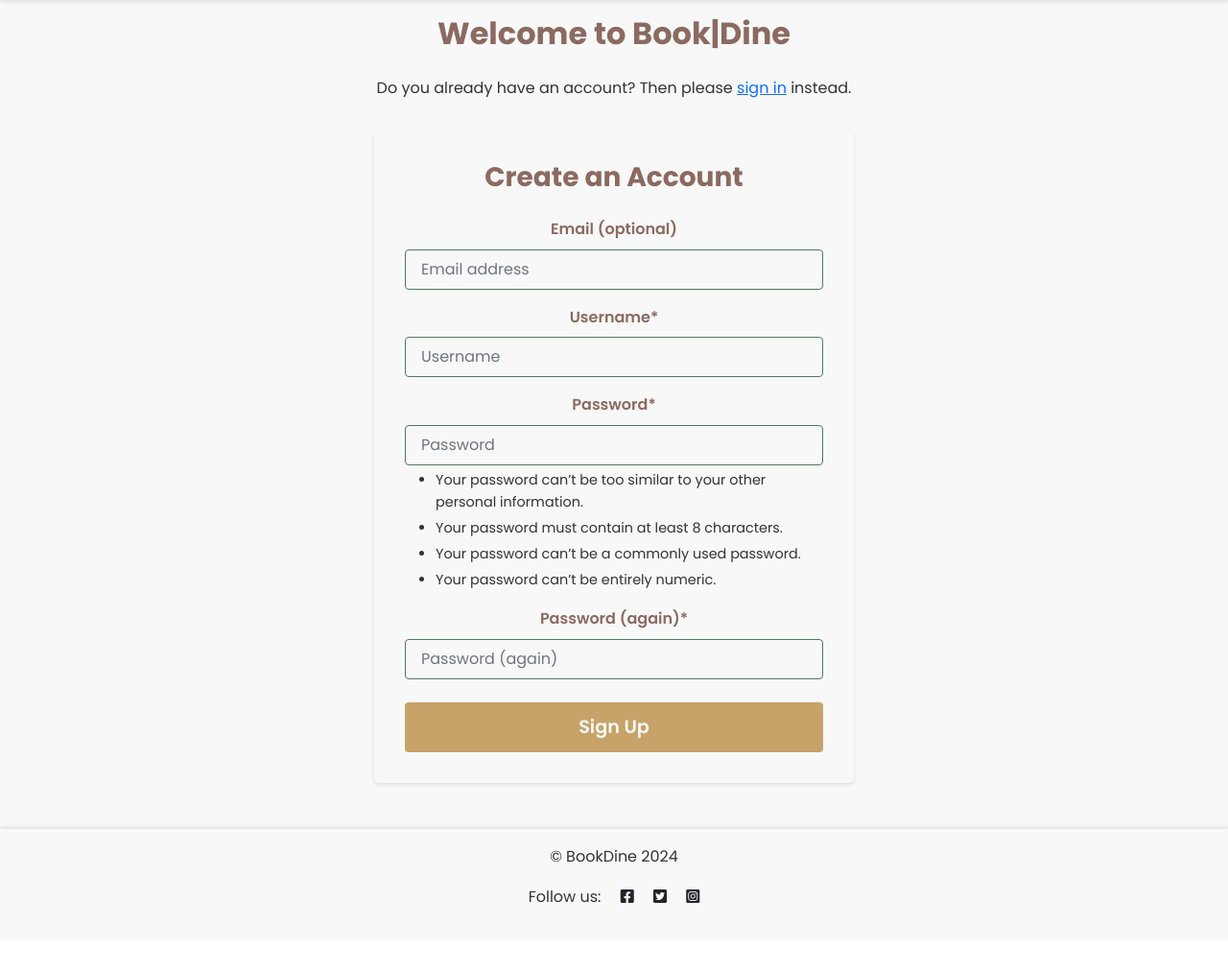
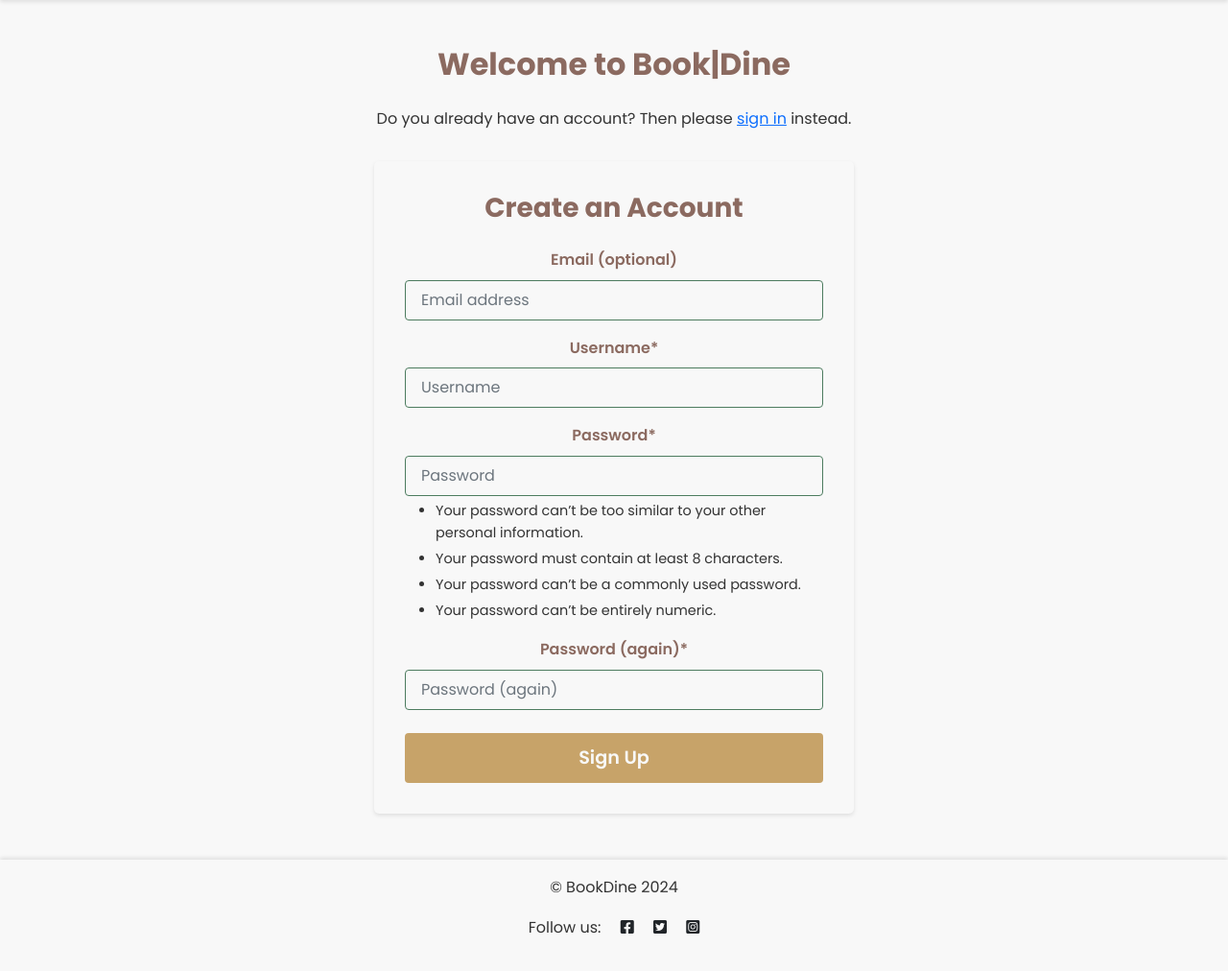
Before and after one commit to yosephdev/book-dine, a Django app: page /accounts/signup/ in a window 1280 px wide. Shown: the part 64-1076 px from the top of the page at 96% size. Before the commit the page ends 1044 px from the top, so only its background shows below. Run offline with Django 4.2, Linux system fonts and the light colour scheme; some libraries are stand-ins or nearby versions.

Commit message:
Adjust margin-top from mt-3 to mt-5 for .col-md-8 in signup.html

```diff
--- a/templates/account/signup.html
+++ b/templates/account/signup.html
@@ -7,7 +7,7 @@
 {% block content %}
 <div class="container">
     <div class="row justify-content-center">
-        <div class="col-md-8 mt-3">
+        <div class="col-md-8 mt-5">
             <h2 class="text-center mb-4">{% trans "Welcome to Book|Dine" %}</h2>
             <p class="text-center">
                 {% blocktrans trimmed %}
```
